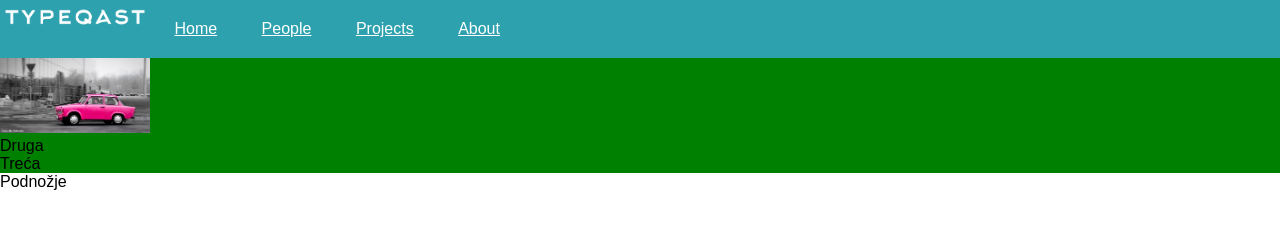
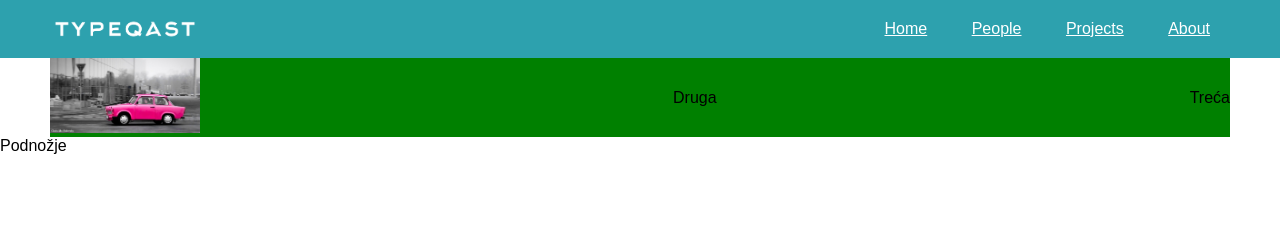
Before and after one commit to frezo00/aspira-praksa, a plain HTML site: page index.html in a window 1280 px wide. Drawn offline with Linux system fonts and the light colour scheme.

Commit message:
Flexbox basics

```diff
--- a/index.html
+++ b/index.html
@@ -8,6 +8,7 @@
   </head>
   <body>
     <header>
+      <div class="container">
         <img src="./images/logo.png" alt="Logo" />
         <nav>
           <a href="#" class="link">Home</a>
@@ -15,9 +16,10 @@
           <a href="#" class="link">Projects</a>
           <a href="#" class="link">About</a>
         </nav>
+      </div>
     </header>
 
-    <main id="glavni">
+    <main id="glavni" class="container">
       <section>
         <img src="./images/timthumb.jpeg" alt="Moja slika" />
       </section>
--- a/styles.css
+++ b/styles.css
@@ -11,7 +11,7 @@ header {
 
 img {
   width: 150px;
-  margin: 0 auto;
+  /* margin: 0 auto; */
 }
 
 nav {
@@ -28,3 +28,13 @@ nav {
 #glavni {
   background-color: green;
 }
+
+.container {
+  display: flex;
+  flex-direction: row;
+  justify-content: space-between;
+  align-items: center;
+  flex-wrap: wrap;
+  max-width: 1180px;
+  margin: 0 auto;
+}
```
Lines whose indentation alone changed are shown as unchanged.
